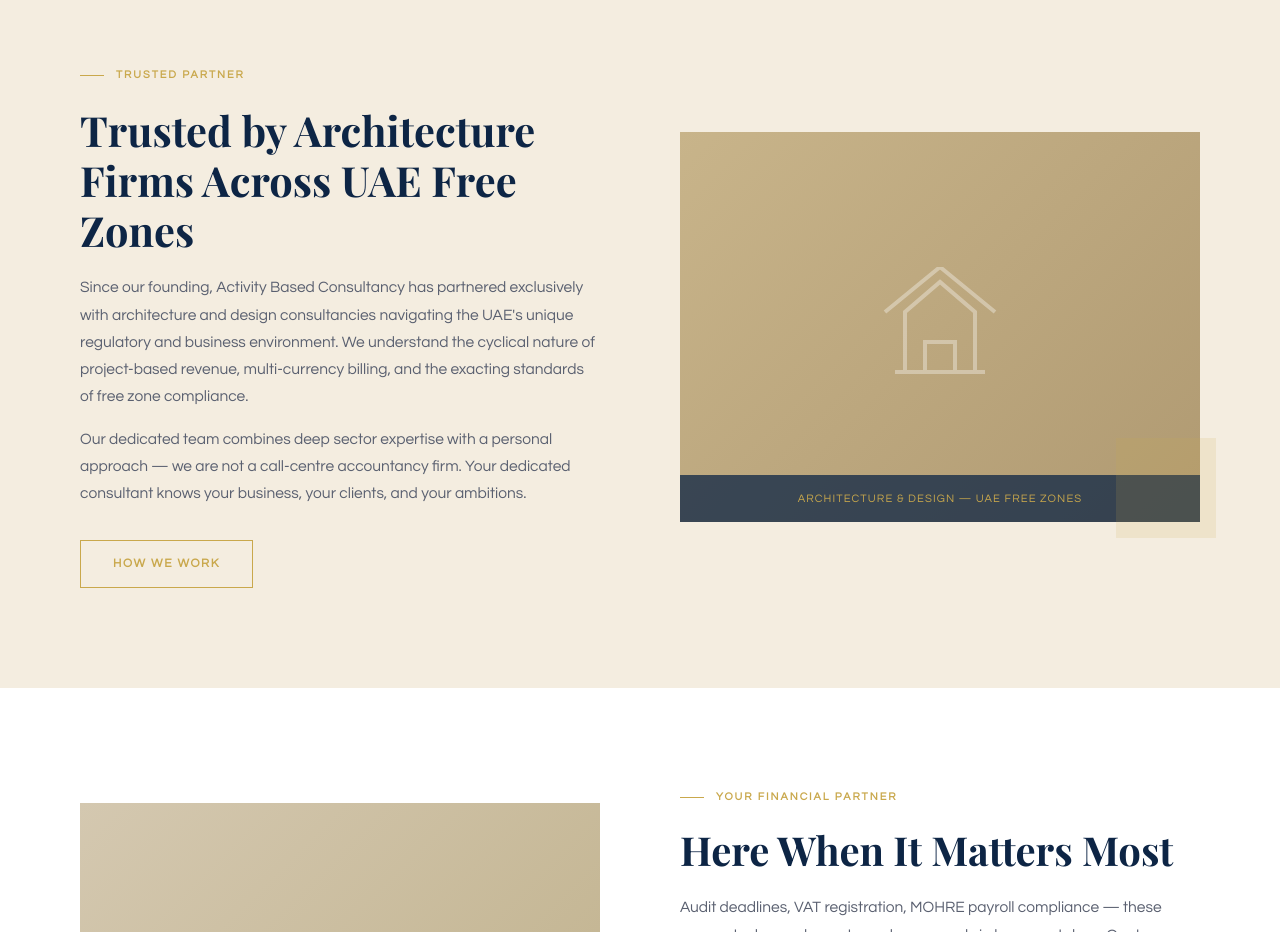
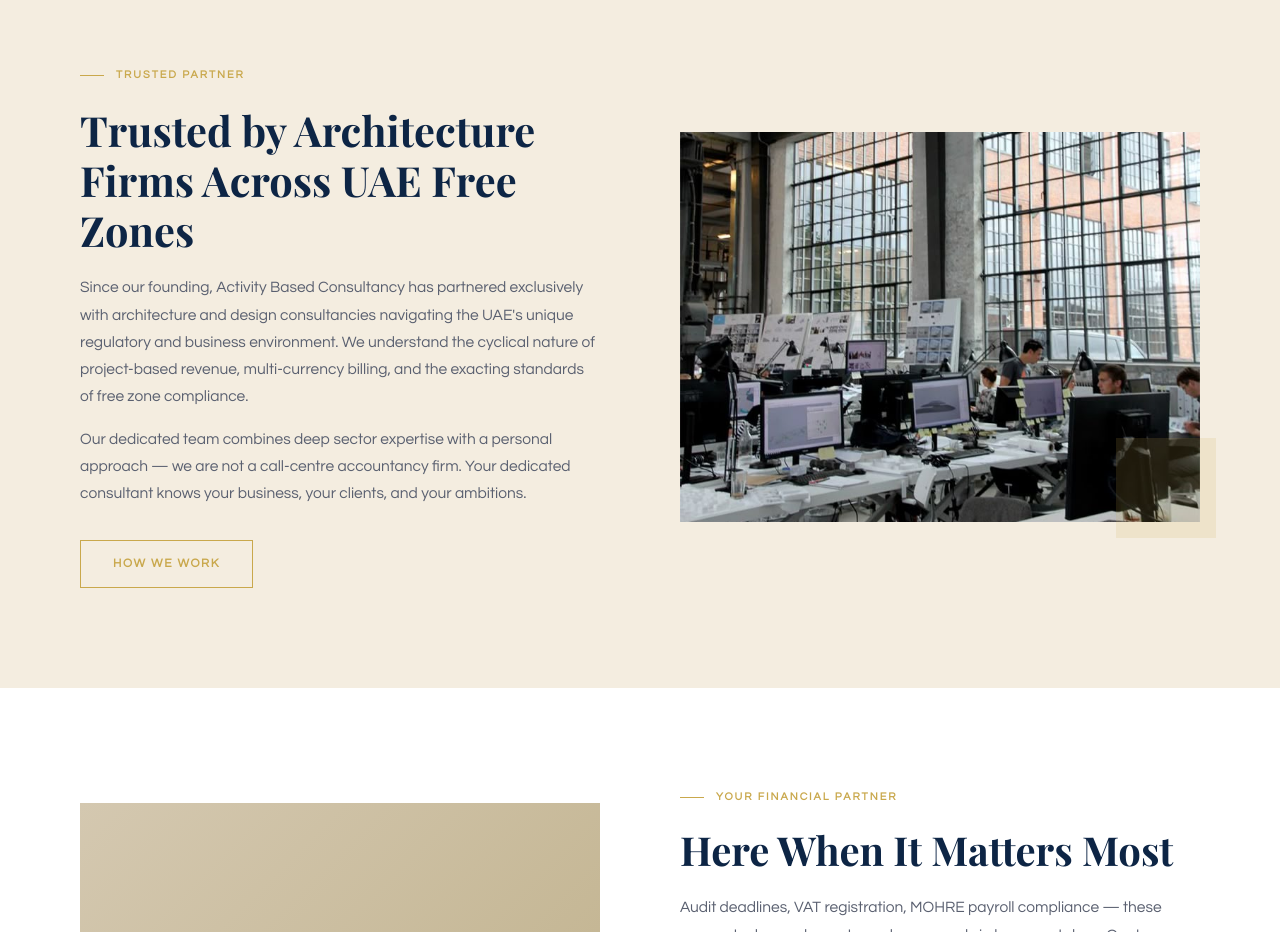
Before and after one commit to piyushbajpaidubai/financial-services-website, a plain HTML site: page index.html in a window 1280 px wide. Shown: the part 880-1812 px from the top of the page. Drawn offline with nearby package versions, Linux system fonts and the light colour scheme; a web font is replaced by a local one.

Commit message:
Replace house placeholder with office.jpg image

```diff
--- a/index.html
+++ b/index.html
@@ -983,12 +983,7 @@
       </div>
     </div>
     <div class="img-block">
-      <div class="img-placeholder">
-        <svg width="120" height="120" viewBox="0 0 24 24" fill="none" stroke="white" stroke-width="0.8">
-          <path d="M3 21h18M5 21V9l7-6 7 6v12M9 21v-6h6v6M1 9l11-9 11 9"/>
-        </svg>
-        <div class="img-placeholder-label">Architecture &amp; Design — UAE Free Zones</div>
-      </div>
+      <img src="office.jpg" alt="Architecture & Design — UAE Free Zones" style="width:100%;aspect-ratio:4/3;object-fit:cover;display:block;">
       <div class="img-accent"></div>
     </div>
   </div>
```
